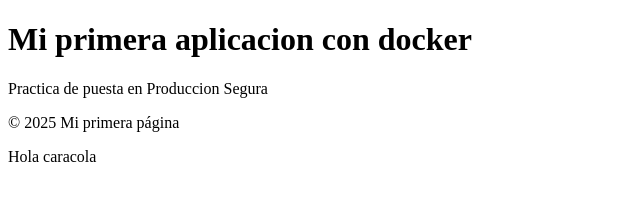
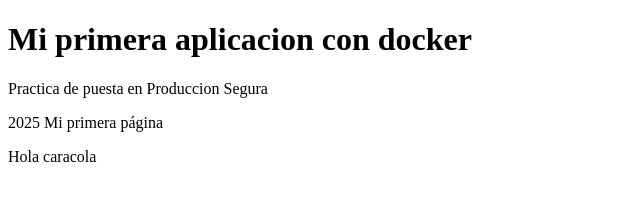
Before and after one commit to javier132006/PPS, a plain HTML site: page index.html in a window 1280 px wide. Shown: the full height of the page, 0-640 px from the left. Drawn offline with Linux system fonts and the light colour scheme.

Commit message:
nombre Carlos 1.0

```diff
--- a/index.html
+++ b/index.html
@@ -10,7 +10,7 @@
 		<p>Practica de puesta en Produccion Segura</p>
 
 	<footer>
-		<p>&copy; 2025 Mi primera página</p>
+		<p>2025 Mi primera página</p>
 		<p>Hola caracola</p>
 	</footer>
 </body>
```
